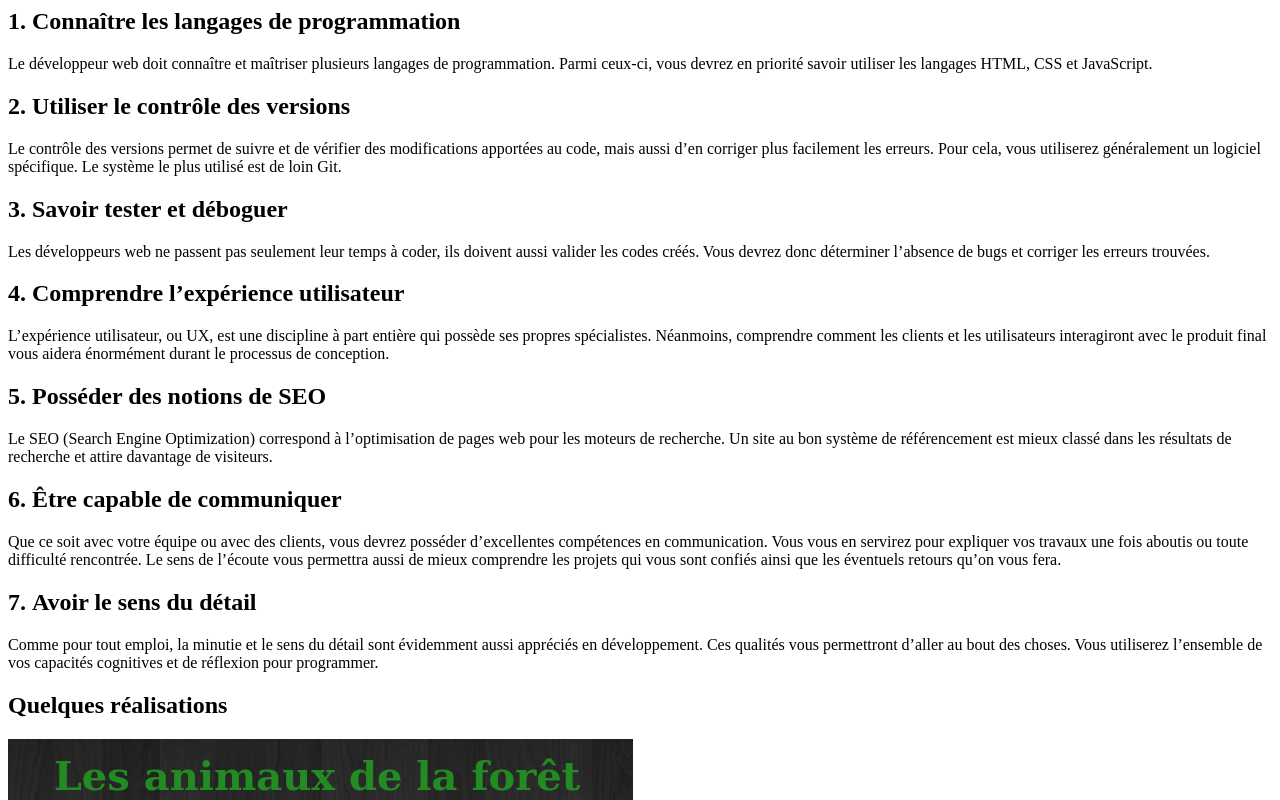
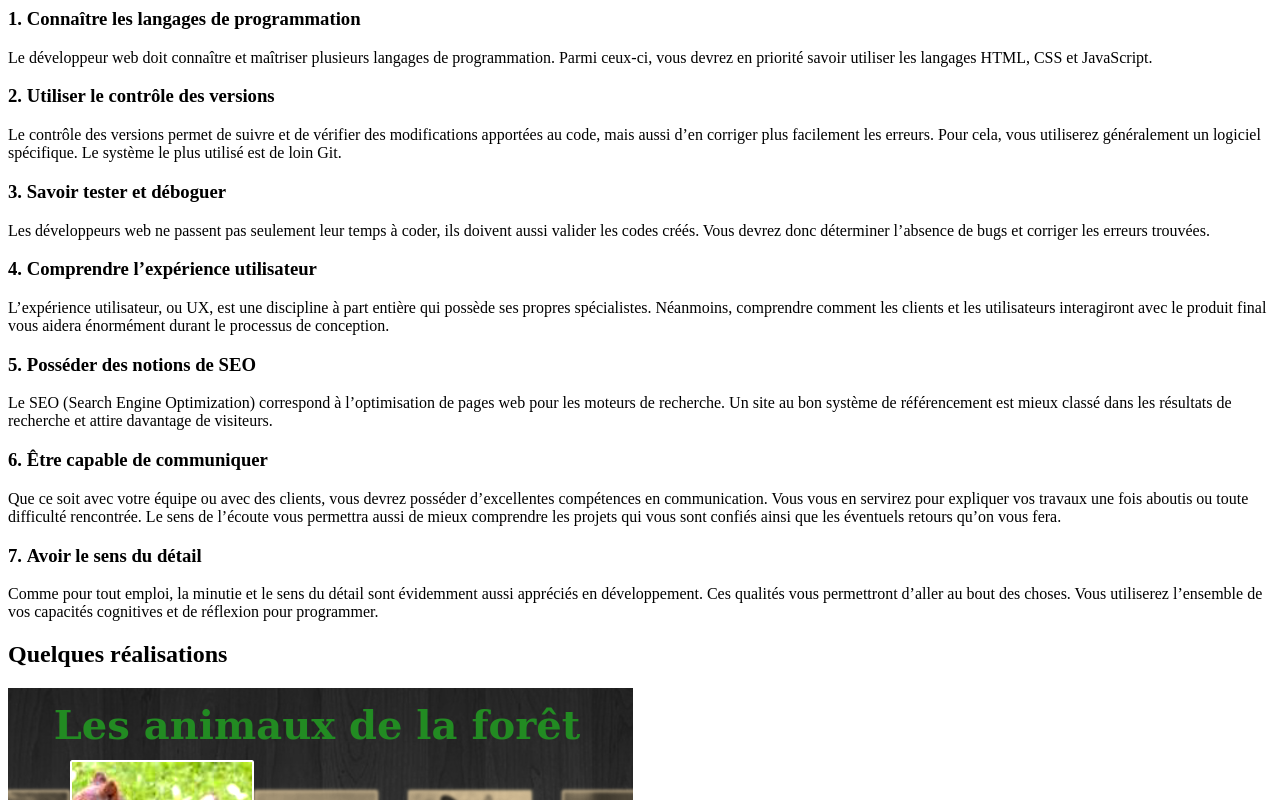
Before and after one commit to JMGassies/projet_Team_liqueur, a plain HTML site: page index.html in a window 1280 px wide. Shown: the top 800 px of the page. Drawn offline with Linux system fonts and the light colour scheme.

Commit message:
v4 vendredi

```diff
--- a/index.html
+++ b/index.html
@@ -1,16 +1,16 @@
-<h2>1. Connaître les langages de programmation</h2>
+<h3>1. Connaître les langages de programmation</h3>
     <p> Le développeur web doit connaître et maîtriser plusieurs langages de programmation. Parmi ceux-ci, vous devrez en priorité savoir utiliser les langages HTML, CSS et JavaScript. </p>
-<h2>2. Utiliser le contrôle des versions</h2>
+<h3>2. Utiliser le contrôle des versions</h3>
     <p>Le contrôle des versions permet de suivre et de vérifier des modifications apportées au code, mais aussi d’en corriger plus facilement les erreurs. Pour cela, vous utiliserez généralement un logiciel spécifique. Le système le plus utilisé est de loin Git. </p>
-<h2>3. Savoir tester et déboguer</h2>
+<h3>3. Savoir tester et déboguer</h3>
     <p>Les développeurs web ne passent pas seulement leur temps à coder, ils doivent aussi valider les codes créés. Vous devrez donc déterminer l’absence de bugs et corriger les erreurs trouvées. </p>
-<h2>4. Comprendre l’expérience utilisateur</h2>
+<h3>4. Comprendre l’expérience utilisateur</h3>
     <p>L’expérience utilisateur, ou UX, est une discipline à part entière qui possède ses propres spécialistes. Néanmoins, comprendre comment les clients et les utilisateurs interagiront avec le produit final vous aidera énormément durant le processus de conception.</p>
-<h2>5. Posséder des notions de SEO</h2>
+<h3>5. Posséder des notions de SEO</h3>
     <p>Le SEO (Search Engine Optimization) correspond à l’optimisation de pages web pour les moteurs de recherche. Un site au bon système de référencement est mieux classé dans les résultats de recherche et attire davantage de visiteurs.</p>
-<h2>6. Être capable de communiquer</h2>
+<h3>6. Être capable de communiquer</h3>
     <p>Que ce soit avec votre équipe ou avec des clients, vous devrez posséder d’excellentes compétences en communication. Vous vous en servirez pour expliquer vos travaux une fois aboutis ou toute difficulté rencontrée. Le sens de l’écoute vous permettra aussi de mieux comprendre les projets qui vous sont confiés ainsi que les éventuels retours qu’on vous fera.</p>
-<h2>7. Avoir le sens du détail</h2>
+<h3>7. Avoir le sens du détail</h3>
     <p>Comme pour tout emploi, la minutie et le sens du détail sont évidemment aussi appréciés en développement. Ces qualités vous permettront d’aller au bout des choses. Vous utiliserez l’ensemble de vos capacités cognitives et de réflexion pour programmer.</p>
 <h2>Quelques réalisations</h2>
 <img src="/images/animaux.png" alt="Les animaux de la forêt" title="Les animaux de la forêt">
```
Lines whose indentation alone changed are shown as unchanged.
